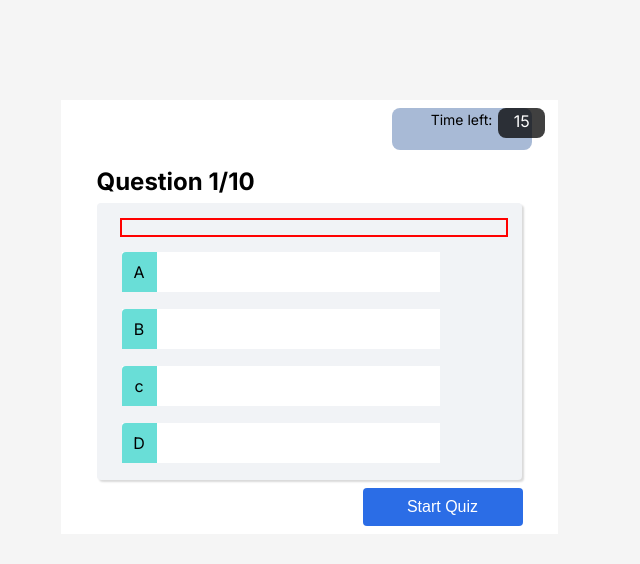
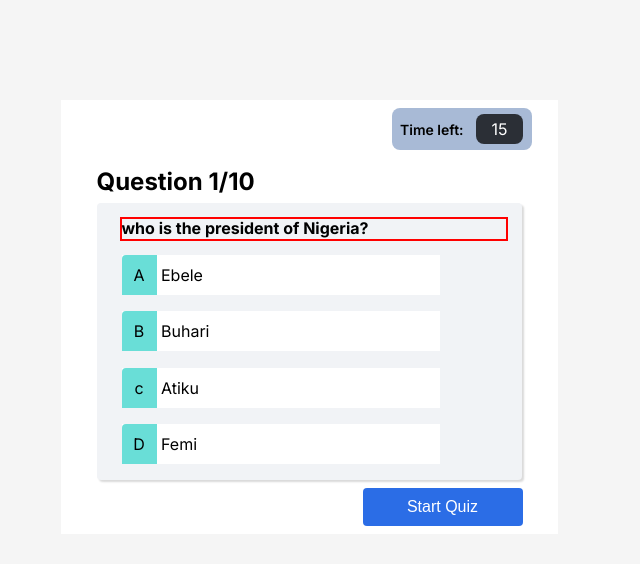
Before and after one commit to obere4u/Tochi-Quiz-app, a plain HTML site: page index.html in a window 1280 px wide. Shown: the whole page, without its empty margins (331-971 px from the left). Drawn offline with Linux system fonts and the light colour scheme.

Commit message:
Styled the question tag added to the index.html Edited the index.html and added some question tag

```diff
--- a/index.html
+++ b/index.html
@@ -57,22 +57,29 @@
                 </div>
                 <div class="question-wrapper">
                     <!--******Will use JavaScript to add the questions******-->
-                    <div class="question"></div>
+                    <div class="question">
+                        <p>who is the president of Nigeria?</p>
+                    </div>
                     <div class="answer-option optionA">
                         <span>A</span>
+                        Ebele
                     </div>
                     <div class="answer-option optionB">
                         <span>B</span>
+                        Buhari
                     </div>
                     <div class="answer-option optionC">
                         <span>c</span>
+                        Atiku
                     </div>
                     <div class="answer-option optionD">
                         <span>D</span>
+                        Femi
                     </div>
                 </div>
-                <div class="timer"> Time left:
-                    <span>15</span>
+                <div class="timer">
+                    <div class="timer-quote">Time left:</div>
+                    <div class="timer-time">15</div>
                 </div>
                 <div class="next">
                     <button type="submit">Next</button>
--- a/styles.css
+++ b/styles.css
@@ -7,6 +7,7 @@
     --greyWhite: #F1F3F6;
     --blueLight: #2B6DE6;
     --veryLightBlue: #A8BAD6;
+    --veryLightBlack: #040404c2;
 }
 
 
@@ -127,32 +128,41 @@ body {
 }
 
 .timer {
+    display: flex;
+    justify-content: center;
+    align-items: center;
+    gap: 6px;
     position: absolute;
     width: 140px;
     height: 42px;
+    left: 331px;
     top: 8px;
-    left: 331px;
-    /* padding-top: 8px; */
-    /* padding-left: 13px; */
-    background: var(--veryLightBlue);
     border-radius: 8px;
-    /* display: none; */
-    line-height: 1.7;
-    font-size: 14px;
-    text-align: center;
+    background-color: var(--veryLightBlue);
 }
 
-.timer span {
-    position: absolute;
-    display: inline-block;
+.timer .timer-quote {
+    width: 64px;
+    height: 17px;
+    left: 13px;
+    top: 11px;
+    bottom: 14px;
+    margin-right: 6px;
+    font-family: var(--fontFamily);
+    font-style: normal;
+    font-weight: 600;
+    font-size: 14px;
+}
+
+.timer .timer-time {
     width: 47px;
     height: 30px;
-    margin-left: 6px;
-    background: rgba(4, 4, 4, 0.76);
+    left: 414px;
+    top: 13px;
+    background: var(--veryLightBlack);
     border-radius: 8px;
     text-align: center;
-    /* line-height: 1.5; */
-    font-size: 16px;
+    padding: 5px;
     color: var(--whitNat);
 }
 
@@ -188,8 +198,8 @@ body {
 .question {
     position: relative;
     width: 384px;
-    height: 15px;
-    padding: 3px;
+    height: 20px;
+    font-family: var(--fontFamily);
     font-style: normal;
     font-weight: 700;
     font-size: 16px;
```
